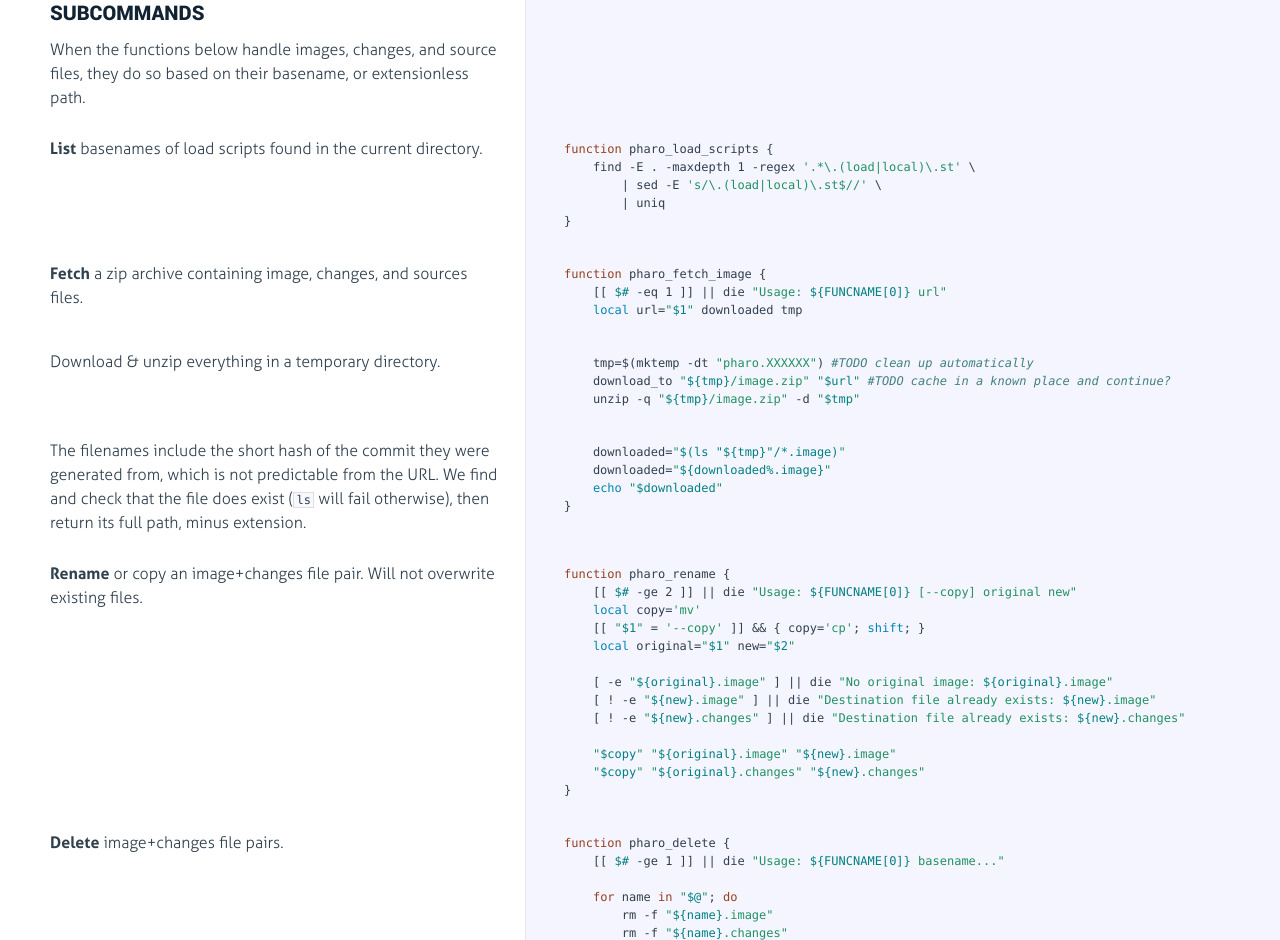
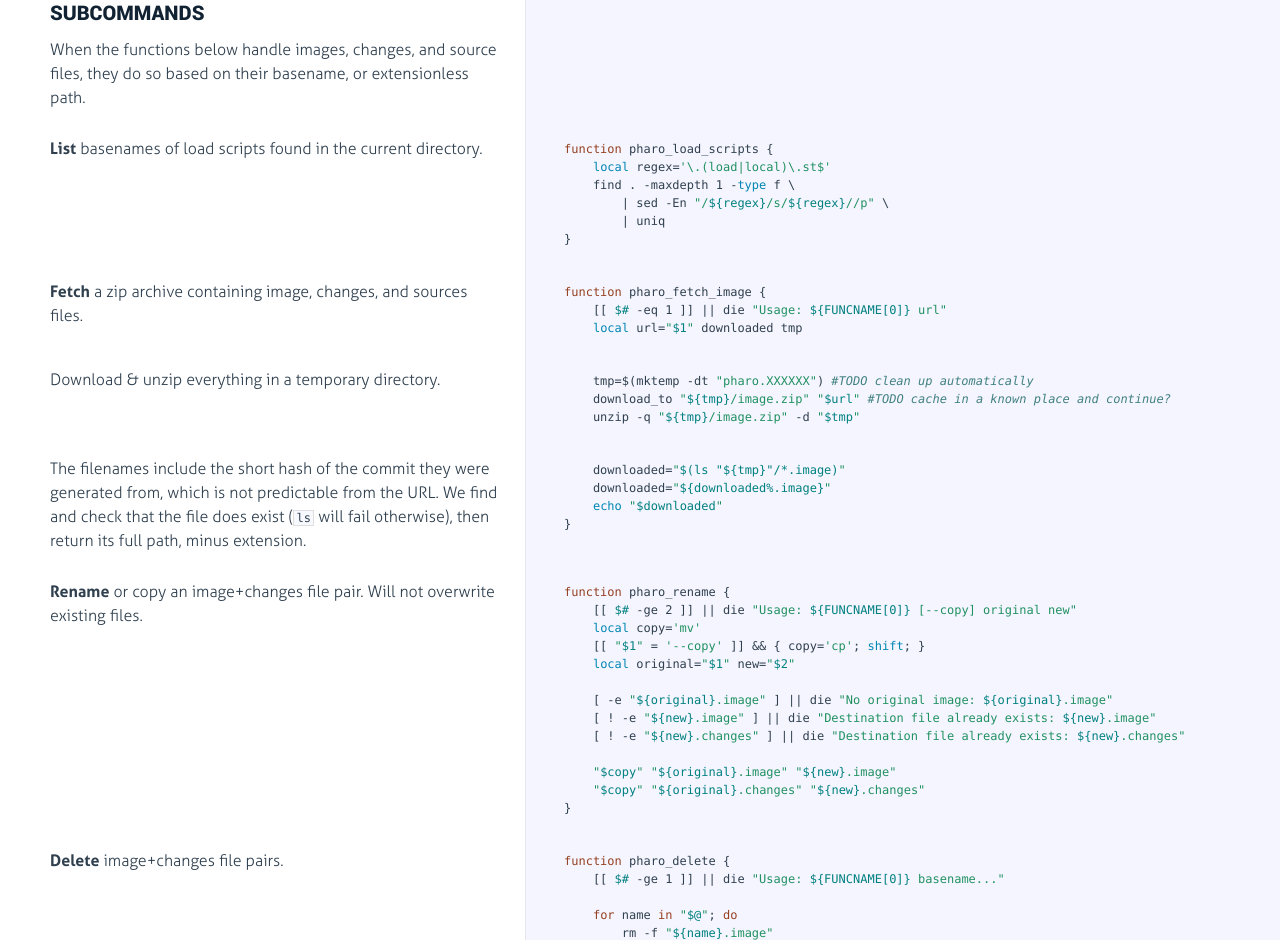
Before and after one commit to cdlm/fari.sh, a plain HTML site: page fari.html in a window 1280 px wide. Shown: the part 2488-3428 px from the top of the page. Drawn offline with Linux system fonts and the light colour scheme.

Commit message:
Rebuild docs

```diff
--- a/fari.html
+++ b/fari.html
@@ -266,8 +266,9 @@ based on their basename, or extensionless path.</p>
             </div>
 
             <div class="content"><div class='highlight'><pre><span class="hljs-keyword">function</span> pharo_load_scripts {
-    find -E . -maxdepth 1 -regex <span class="hljs-string">'.*\.(load|local)\.st'</span> \
-        | sed -E <span class="hljs-string">'s/\.(load|local)\.st$//'</span> \
+    <span class="hljs-built_in">local</span> regex=<span class="hljs-string">'\.(load|local)\.st$'</span>
+    find . -maxdepth 1 -<span class="hljs-built_in">type</span> f \
+        | sed -En <span class="hljs-string">"/<span class="hljs-variable">${regex}</span>/s/<span class="hljs-variable">${regex}</span>//p"</span> \
         | uniq
 }</pre></div></div>
 
```
